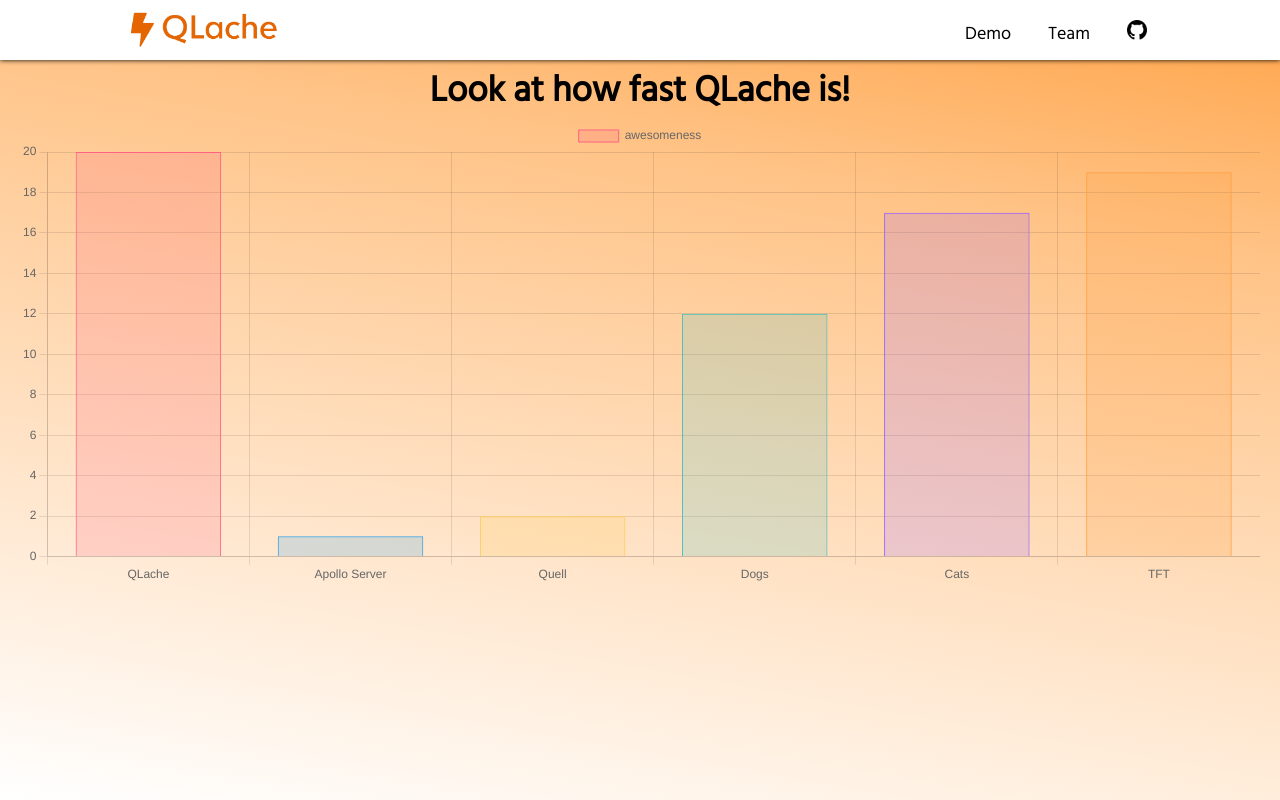
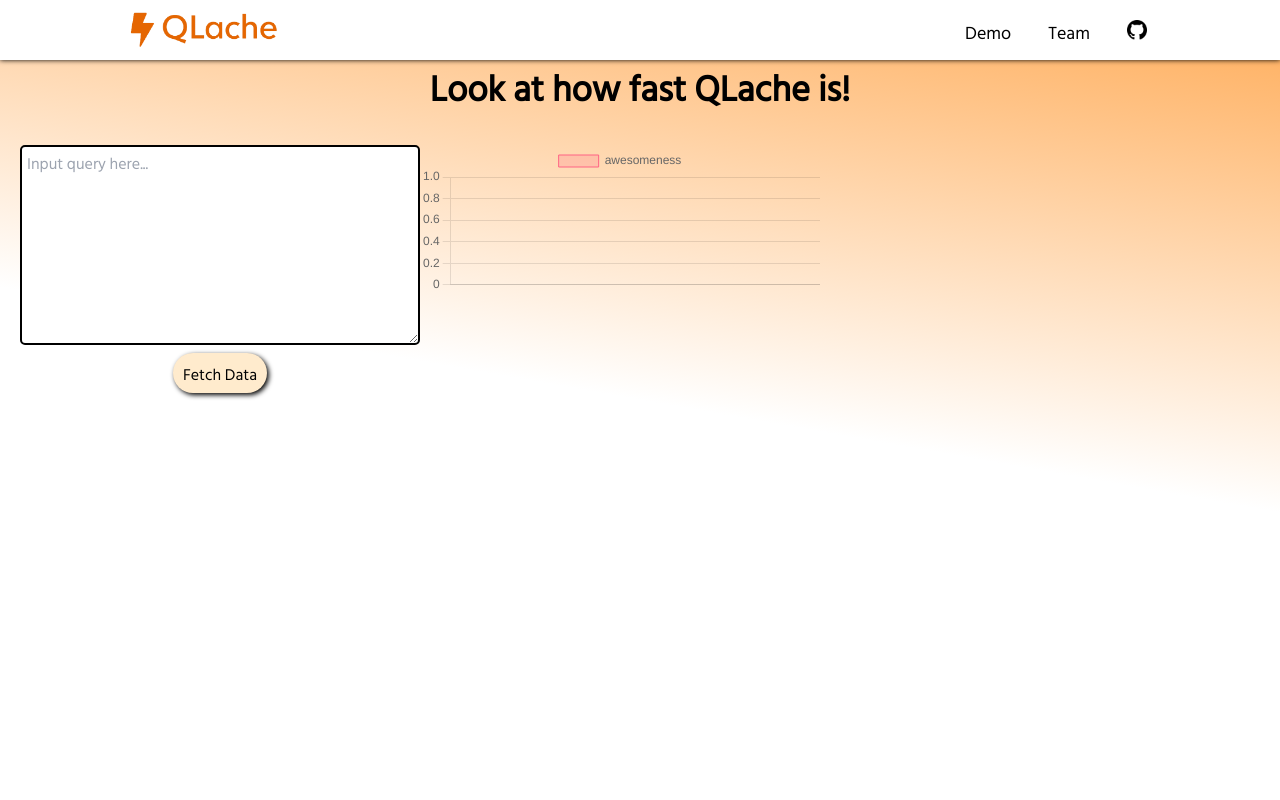
Before and after one commit to oslabs-beta/QLache-Demo, a Next.js app: page /demo in a window 1280 px wide. Built offline with nearby package versions, Linux system fonts and the light colour scheme.

Commit message:
added functionality to enter a request body time and graph fetch request Co-authored-by: tylerheathcote <tylerheathcote@users.noreply.github.com>

```diff
--- a/components/barChart.js
+++ b/components/barChart.js
@@ -1,13 +1,14 @@
-import React from 'react';
 import { Bar } from 'react-chartjs-2';
 import Chart from 'chart.js/auto';
+import styles from './barChart.module.css'
 
-const data = {
-  labels: ['QLache', 'Apollo Server', 'Quell', 'Dogs', 'Cats', 'TFT'],
+function BarChart(props){
+  const chartInfo = {
+    labels: Object.keys(props.data).map((el) => String(Number(el) + 1)),
     datasets: [
       {
         label: 'awesomeness',
-      data: [20, 1, 2, 12, 17, 19],
+        data: props.data,
         backgroundColor: [
           'rgba(255, 99, 132, 0.2)',
           'rgba(54, 162, 235, 0.2)',
@@ -27,15 +28,11 @@
         borderWidth: 1,
       },
     ],
-};
-
-export default () => ({
-  displayName: 'How Awesome Are These Things',
-  render() {
+  }
   return (
-      <div>
+    <div className={styles.container}>
       <Bar
-          data={data}
+        data={chartInfo}
         width={400}
         height={150}
         options={{
@@ -44,5 +41,6 @@
       />
     </div>
   );
-  },
-});
+}
+
+export default BarChart
--- /dev/null
+++ b/components/barChart.module.css
@@ -0,0 +1,3 @@
+.container {
+  width:max-content
+}
--- /dev/null
+++ b/components/fetchButton.js
@@ -0,0 +1,26 @@
+import styles from './fetchButton.module.css';
+import { useState } from 'react';
+
+const useInput = init => {
+  const [value, setValue] = useState(init);
+  const onChange = e => {
+    setValue(e.target.value ? e.target.value : init);
+  };
+  const reset = () => {
+    setValue(init);
+  };
+  // return the value with the onChange function instead of setValue function
+  return [value, onChange, reset];
+};
+
+function FetchButton({ handleClick }) {
+  const [value, onChange, reset] = useInput('');
+  return (
+    <div className={styles.container}>
+      <textarea onChange={onChange} value={value} className={styles.query} placeholder='Input query here...'></textarea>
+      <button className={styles.button} onClick={() => handleClick(value)}>Fetch Data</button>
+    </div>
+  );
+}
+
+export default FetchButton;
--- /dev/null
+++ b/components/fetchButton.module.css
@@ -0,0 +1,37 @@
+.container {
+  display: flex;
+  flex-direction: column;
+  justify-content: space-around;
+  align-items: center;
+}
+
+.query {
+  border: 2px solid black;
+  border-radius: 5px;
+  padding: 5px;
+  height: 200px;
+  width: 400px;
+}
+
+.query:focus {
+  background-color: rgba(255, 156, 172, 0.1);
+  outline: none;
+}
+
+.button {
+  padding: 10px;
+  border-radius: 20px;
+  height: 40px;
+  background-color: blanchedalmond;
+  margin-top: 2%;
+  box-shadow: 2px 2px 5px black;
+}
+
+.button:hover {
+  background-color: rgb(144, 118, 86);
+  color:whitesmoke;
+  box-shadow: none;
+  position: relative;
+  top: 1px;
+  left: 1px;
+}
--- a/pages/demo.js
+++ b/pages/demo.js
@@ -1,13 +1,34 @@
 import NavBar from '../components/navbar';
 import BarChart from '../components/barChart';
+import FetchButton from '../components/fetchButton';
+import {useState} from 'react';
 
 function Demo() {
+  const [data, setData] = useState([]);
+
+  function handleClick(value) {
+    const startTime = Date.now();
+    fetch('https://swapi.dev/api/people/1')
+      .then((response) => {
+        const endTime = Date.now();
+        const newData = [...data];
+        newData.push(endTime - startTime);
+        setData(newData);
+      })
+      .catch(()=> {
+        window.alert('error fetching');
+      });
+    console.log(value);
+  }
   return (
     <>
       <NavBar />
       <div id="content">
         <h1>Look at how fast QLache is!</h1>
-        <BarChart />
+        <div id="demo">
+          <FetchButton handleClick={handleClick}/>
+          <BarChart data={data}/>
+        </div>
       </div>
     </>
   );
--- a/styles/globals.css
+++ b/styles/globals.css
@@ -33,8 +33,9 @@
 #content {
   padding: 60px 20px 20px;
   background: rgba(255, 149, 42, 0.869);
-  background: linear-gradient(190deg, rgba(255, 149, 42, 0.869) 0%, rgba(255, 149, 42, 0.569) 25%, rgba(255,255,255,1) 100%);
-  height: 100vh;
+  background: linear-gradient(190deg, rgba(255, 149, 42, 0.8) 0%, rgba(255,255,255,1) 50%, rgba(255,255,255,1) 100%);
+  height: 100%;
+  min-height: 100vh;
   display: flex;
   flex-direction: column;
 }
@@ -45,3 +46,11 @@
   -webkit-filter: drop-shadow(5px 5px 3px rgb(150, 150, 150));
   filter: drop-shadow(5px 5px 3px rgb(150, 150, 150));
 }
+
+#demo {
+  display: flex;
+  flex-direction: row;
+  width: 100%;
+  height: 100%;
+  margin: 2% auto;
+}
```
Lines whose indentation alone changed are shown as unchanged.
